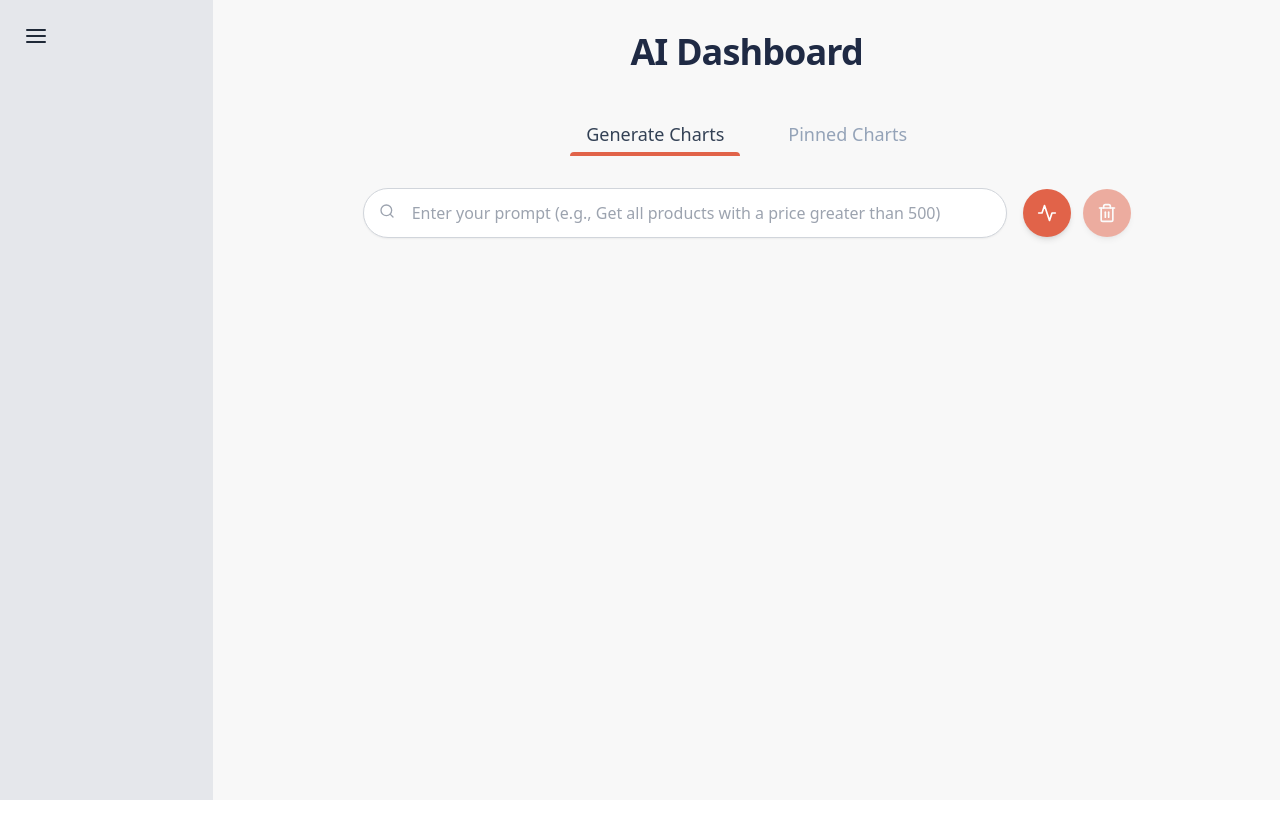
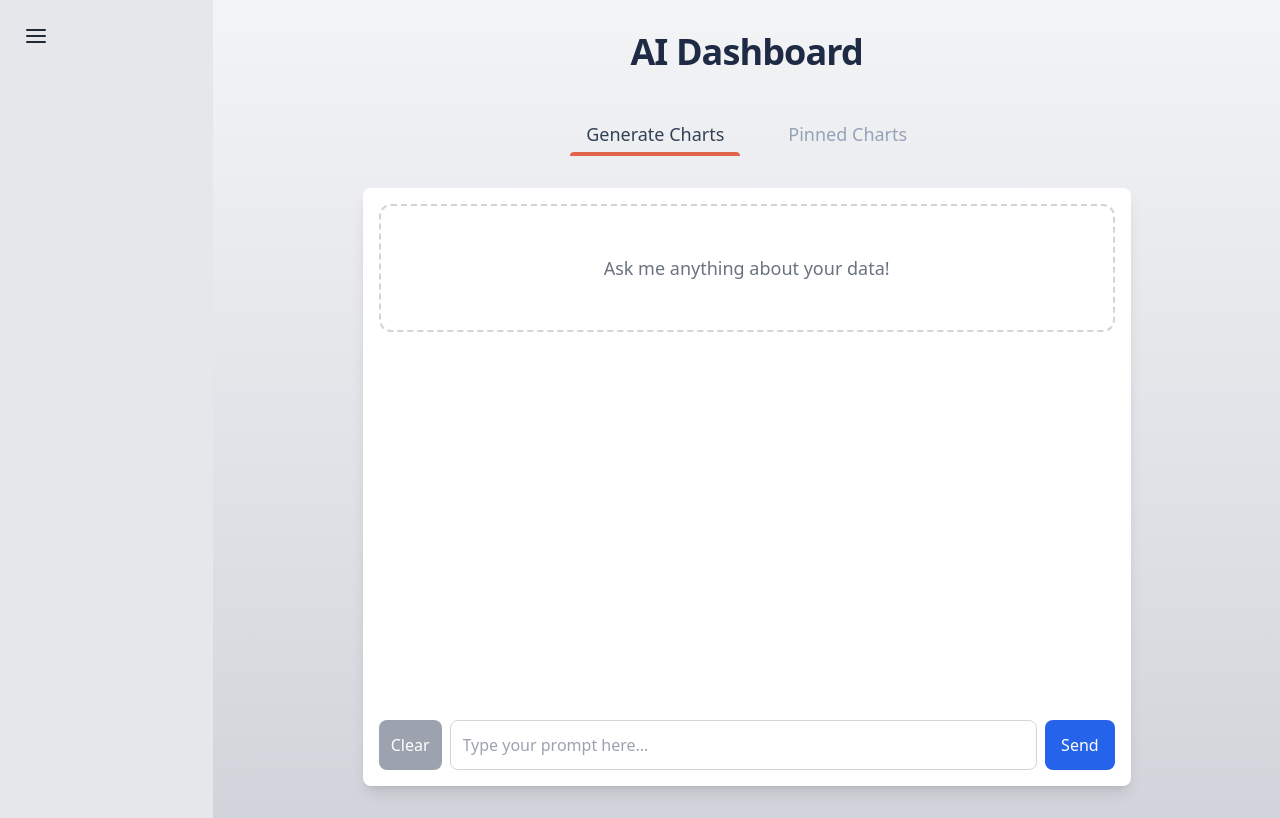
Before and after one commit to alifrahman363/AI-Dashboard, a Next.js app in the folder fe-dashboard/: page / in a window 1280 px wide. Built offline with nearby package versions, Linux system fonts and the light colour scheme.

Commit message:
updated ui

```diff
--- a/fe-dashboard/src/app/page.tsx
+++ b/fe-dashboard/src/app/page.tsx
@@ -1,21 +1,35 @@
 'use client';
 
 import axios from 'axios';
-import { useState } from 'react';
+import { useState, useEffect, useRef } from 'react';
 import { FiRefreshCw } from 'react-icons/fi';
 import ChartCard from '../components/ChartCard';
-import ChartForm from '../components/ChartForm';
 import Tabs from '../components/Tabs';
 import { ChartData } from '../types';
 
+interface Message {
+  type: 'user' | 'ai';
+  content: string | ChartData;
+}
+
 export default function Home() {
   const [prompt, setPrompt] = useState<string>('');
-  const [charts, setCharts] = useState<ChartData[]>([]);
+  const [messages, setMessages] = useState<Message[]>([]);
   const [pinnedCharts, setPinnedCharts] = useState<ChartData[]>([]);
   const [activeTab, setActiveTab] = useState<'generate' | 'pinned'>('generate');
   const [loading, setLoading] = useState<boolean>(false);
   const [error, setError] = useState<string | null>(null);
   const [hasFetchedPinnedCharts, setHasFetchedPinnedCharts] = useState<boolean>(false);
+  const messagesEndRef = useRef<HTMLDivElement>(null);
+
+  // Auto-scroll to the latest message
+  const scrollToBottom = () => {
+    messagesEndRef.current?.scrollIntoView({ behavior: 'smooth' });
+  };
+
+  useEffect(() => {
+    scrollToBottom();
+  }, [messages]);
 
   // Fetch pinned charts only when the "Pinned Charts" tab is clicked
   const fetchPinnedCharts = async () => {
@@ -41,26 +55,34 @@ export default function Home() {
     }
   };
 
-  const handleSubmit = async (e: React.FormEvent) => {
-    e.preventDefault();
+  const handleSubmit = async (e?: React.FormEvent) => {
+    if (e) e.preventDefault();
     if (!prompt.trim()) return;
 
+    // Add user message to the conversation
+    setMessages((prev) => [...prev, { type: 'user', content: prompt }]);
+    setPrompt('');
     setLoading(true);
     setError(null);
+
     try {
       const response = await axios.post('http://localhost:3000/deepseek/prompt', { prompt });
       const newChart: ChartData = response.data;
-      setCharts((prev) => [...prev, newChart]);
-      setPrompt('');
+      // Add AI response (chart) to the conversation
+      setMessages((prev) => [...prev, { type: 'ai', content: newChart }]);
     } catch (err: any) {
       setError(err.response?.data?.message || 'Failed to generate chart');
+      setMessages((prev) => [
+        ...prev,
+        { type: 'ai', content: `Error: ${err.response?.data?.message || 'Failed to generate chart'}` },
+      ]);
     } finally {
       setLoading(false);
     }
   };
 
-  const clearCharts = () => {
-    setCharts([]);
+  const clearConversation = () => {
+    setMessages([]);
   };
 
   const pinChart = async (chartData: ChartData) => {
@@ -85,50 +107,92 @@ export default function Home() {
     }
   };
 
+  const handleKeyPress = (e: React.KeyboardEvent<HTMLInputElement>) => {
+    if (e.key === 'Enter' && !e.shiftKey) {
+      e.preventDefault();
+      handleSubmit();
+    }
+  };
+
   return (
-    <div className="min-h-screen bg-[#F8F8F8] p-8 flex flex-col items-center">
+    <div className="min-h-screen bg-gradient-to-b from-gray-100 to-gray-300 p-8 flex flex-col items-center">
       <h1 className="text-4xl font-extrabold text-[#1F2A44] mb-10 tracking-tight">AI Dashboard</h1>
 
       {/* Tabs */}
       <Tabs activeTab={activeTab} setActiveTab={handleTabChange} />
 
-      {/* Generate Charts Tab */}
+      {/* Generate Charts Tab (Chat Interface) */}
       {activeTab === 'generate' && (
-        <div className="w-full max-w-7xl">
-          <ChartForm
-            prompt={prompt}
-            setPrompt={setPrompt}
-            onSubmit={handleSubmit}
-            loading={loading}
-            chartDataListLength={charts.length}
-            onClear={clearCharts}
-          />
-
-          {error && (
-            <div className="w-full mb-6 p-4 bg-[#FFF1F2] text-[#E11D48] rounded-xl shadow-sm border border-[#E11D48]/20">
-              {error}
-            </div>
-          )}
-
-          <div className="w-full grid grid-cols-1 sm:grid-cols-2 md:grid-cols-3 gap-8 pb-4">
-            {charts.length === 0 ? (
-              <div></div>
+        <div className="w-full max-w-3xl bg-white rounded-lg shadow-lg p-4">
+          {/* Conversation Area */}
+          <div className="h-[calc(100vh-300px)] overflow-y-auto mb-4 space-y-4">
+            {messages.length === 0 ? (
+              <div className="text-[#6B7280] text-center p-12 border-2 border-dashed border-[#D1D5DB] rounded-xl">
+                <p className="text-lg">Ask me anything about your data!</p>
+              </div>
             ) : (
-              charts.map((chart, index) => (
-                <div key={index} className="w-full min-w-[350px]">
-                  <ChartCard
-                    chartData={chart}
-                    onPin={pinChart}
-                    onUnpin={unpinChart}
-                  />
+              messages.map((message, index) => (
+                <div
+                  key={index}
+                  className={`flex ${message.type === 'user' ? 'justify-end' : 'justify-start'}`}
+                >
+                  <div
+                    className={`p-3 rounded-lg max-w-[70%] ${message.type === 'user' ? 'bg-blue-100 text-[#1F2A44]' : 'bg-gray-200 text-[#1F2A44]'
+                      }`}
+                  >
+                    {message.type === 'user' ? (
+                      <p>{typeof message.content === 'string' ? message.content : JSON.stringify(message.content)}</p>
+                    ) : typeof message.content === 'string' ? (
+                      <p>{message.content}</p>
+                    ) : (
+                      <ChartCard
+                        chartData={message.content as ChartData}
+                        onPin={pinChart}
+                        onUnpin={unpinChart}
+                      />
+                    )}
+                  </div>
                 </div>
               ))
             )}
+            {loading && (
+              <div className="flex justify-start">
+                <div className="p-3 bg-gray-200 rounded-lg max-w-[70%]">
+                  <p className="text-gray-600">Generating response...</p>
+                </div>
+              </div>
+            )}
+            <div ref={messagesEndRef} />
+          </div>
+
+          {/* Chat Input */}
+          <div className="flex gap-2">
+            <button
+              onClick={clearConversation}
+              className="px-3 py-2 bg-gray-400 text-white rounded-lg hover:bg-gray-500 transition-colors"
+            >
+              Clear
+            </button>
+            <input
+              type="text"
+              value={prompt}
+              onChange={(e) => setPrompt(e.target.value)}
+              onKeyPress={handleKeyPress}
+              placeholder="Type your prompt here..."
+              className="flex-1 p-3 rounded-lg border border-gray-300 focus:outline-none focus:ring-2 focus:ring-blue-500"
+            />
+            <button
+              onClick={handleSubmit}
+              disabled={loading}
+              className="px-4 py-2 bg-blue-600 text-white rounded-lg hover:bg-blue-700 disabled:bg-blue-400 transition-colors"
+            >
+              Send
+            </button>
           </div>
         </div>
       )}
 
-      {/* Pinned Charts Tab */}
+      {/* Pinned Charts Tab (Unchanged) */}
       {activeTab === 'pinned' && (
         <div className="w-full max-w-7xl">
           {loading ? (
```
Also changed, not shown: 1 other file (tests, documents, lock files or other folders).
